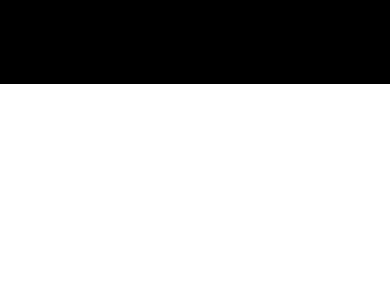
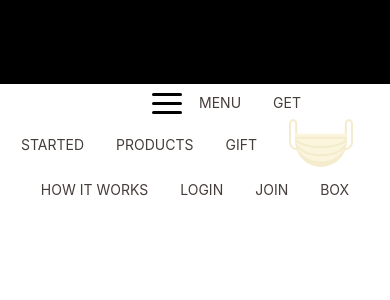
Before and after one commit to toshvelaga/myfacescreen, a React (Create React App) app: page /home in a window 390 px wide. Shown: the top 300 px of the page. Built offline with nearby package versions, Linux system fonts and the light colour scheme.

Commit message:
added hamburger icon

```diff
--- /dev/null
+++ b/src/components/Hamburger/Hamburger.css
@@ -0,0 +1,27 @@
+
+  #nav-icon1 {
+    width: 30px;
+    height: 22.5px;
+    position: relative;
+    cursor: pointer;
+  }
+
+  #nav-icon1 span {
+    position: absolute;
+    height: 3px;
+    width: 100%;
+    background: black;
+    border-radius: 9px;
+  }
+
+  #nav-icon1 span:nth-child(1) {
+    top: 9px;
+  }
+
+  #nav-icon1 span:nth-child(2) {
+    top: 18px;
+  }
+
+  #nav-icon1 span:nth-child(3) {
+    top: 27px;
+  }
--- /dev/null
+++ b/src/components/Hamburger/Hamburger.js
@@ -0,0 +1,14 @@
+import React from 'react';
+import './Hamburger.css'
+
+const Hamburger = () => {
+    return (
+  <div id="nav-icon1">
+    <span></span>
+    <span></span>
+    <span></span>
+  </div>
+  );
+}
+
+export default Hamburger;
--- /dev/null
+++ b/src/components/Navbar/Navbar.css
@@ -0,0 +1,14 @@
+.mainNavbar span {
+    color: #453d3a;
+    margin-left: 1rem;
+    margin-right: 1rem;
+    font-size: 14px;
+    vertical-align: middle;
+}
+
+.mainNavbar div {
+    display: inline-block;
+    margin-left: 1rem;
+    /* margin-top: 2rem; */
+    margin-right: 1rem;
+}
--- /dev/null
+++ b/src/components/Navbar/Navbar.js
@@ -0,0 +1,26 @@
+import React from 'react';
+import './Navbar.css'
+import medicalmask from '../../assets/medical-mask.svg'
+import Hamburger from '../Hamburger/Hamburger'
+
+const Navbar = () => {
+    return (<>
+
+    <div className="mainNavbar">
+        <div><Hamburger /></div>
+        <span>MENU</span>
+        <span>GET STARTED</span>
+        <span>PRODUCTS</span>
+        <span>GIFT</span>
+
+        <span><img src={medicalmask} style={{width: '4rem', height: '4rem'}}/></span>
+
+        <span>HOW IT WORKS</span>
+        <span>LOGIN</span>
+        <span>JOIN</span>
+        <span>BOX</span>
+    </div>
+    </>);
+}
+
+export default Navbar;
--- a/src/containers/Home/Home.js
+++ b/src/containers/Home/Home.js
@@ -1,6 +1,7 @@
 import React, { Component } from 'react';
 import Header from '../../components/Header/Header';
 import HeaderTitle from '../../components/HeaderTitle/HeaderTitle';
+import Navbar from '../../components/Navbar/Navbar'
 
 class Home extends Component {
     state = {  }
@@ -9,6 +10,7 @@ class Home extends Component {
             <Header />
             <HeaderTitle />
             {/* <h1>Home</h1> */}
+            <Navbar />
         </>);
     }
 }
```
